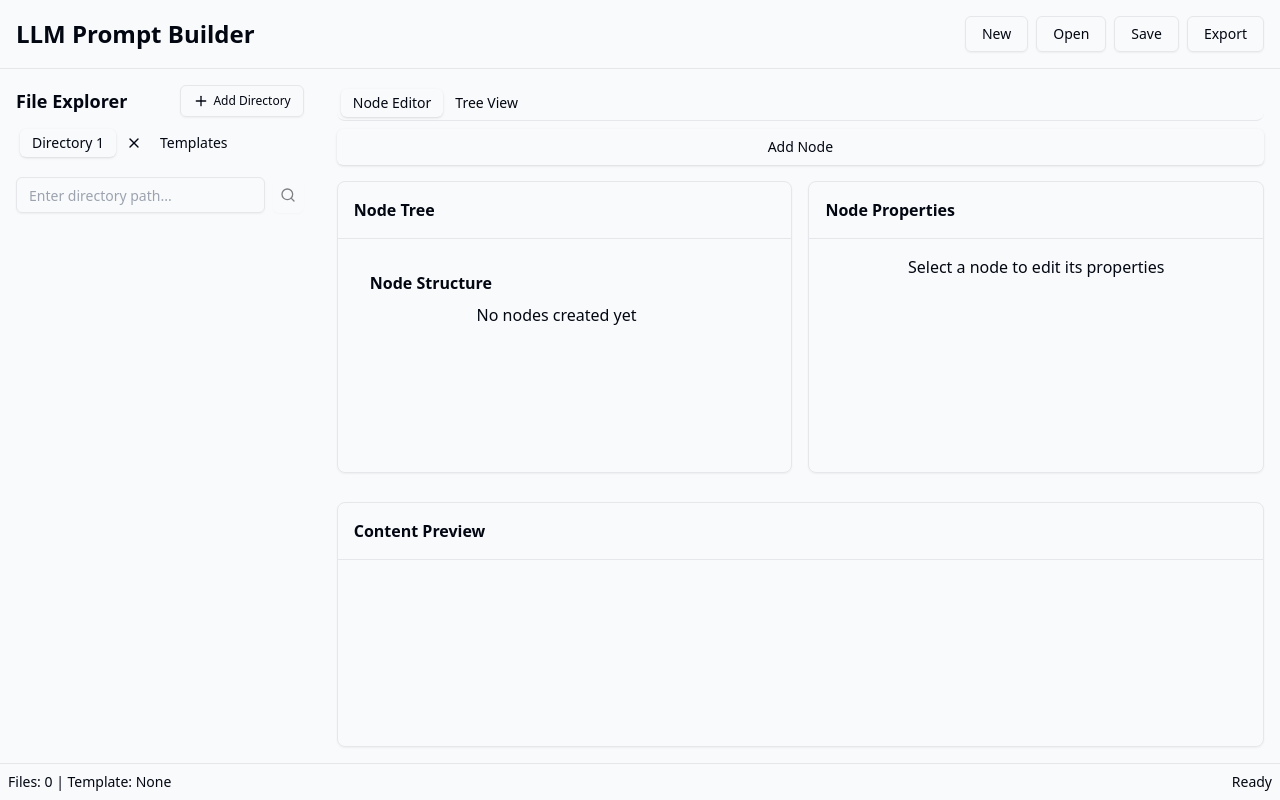
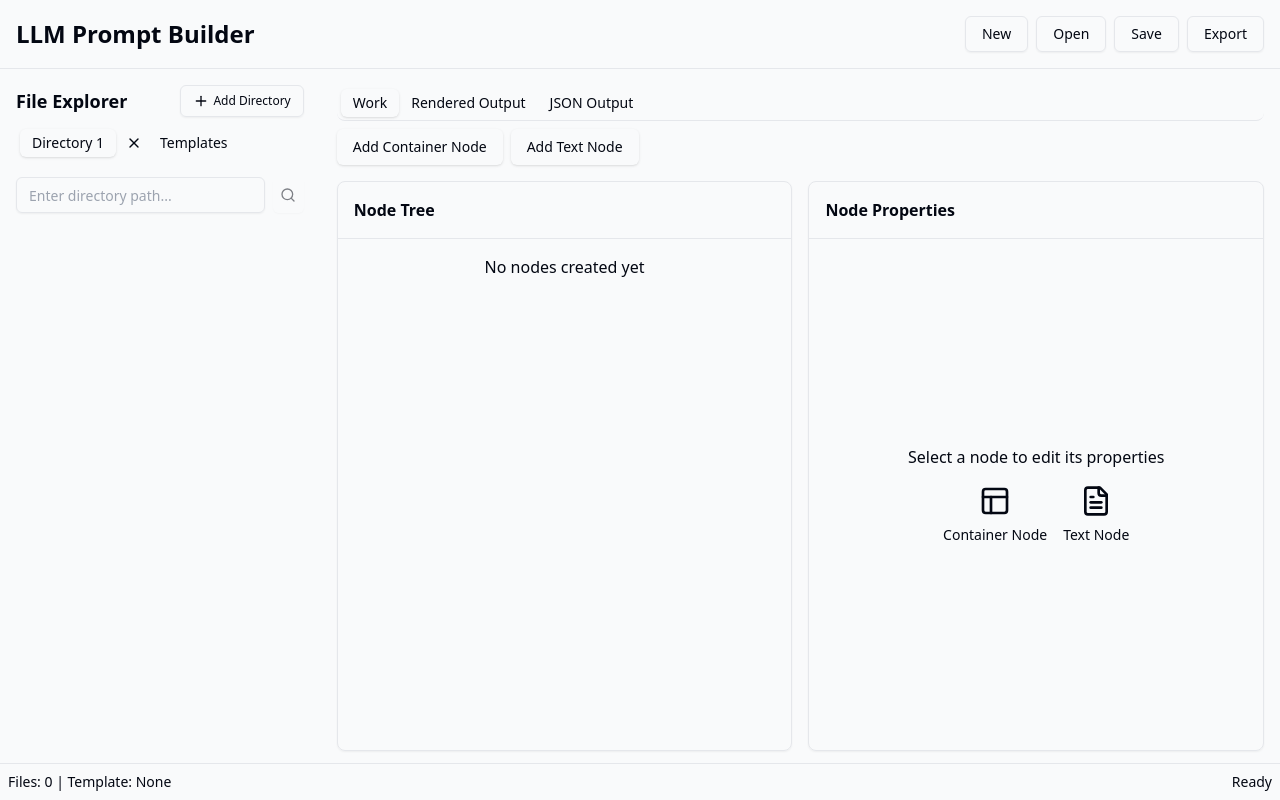
Before and after one commit to hhopkins95/context-composer, a React (Vite) app in the folder frontend/: page / in a window 1280 px wide. Built offline with nearby package versions, Linux system fonts and the light colour scheme; what hono would draw is missing.

Commit message:
update node tree

```diff
--- a/frontend/src/components/builder/context-builder.tsx
+++ b/frontend/src/components/builder/context-builder.tsx
@@ -6,54 +6,51 @@ import { HTML5Backend } from "react-dnd-html5-backend";
 import TreeView from "./tree-view";
 import NodeEditor from "./node-editor";
 import ContentPreview from "./content-preview";
+import { ScrollArea } from "@/components/ui/scroll-area";
 import {
-  ResizableHandle,
-  ResizablePanel,
-  ResizablePanelGroup,
-} from "@/components/ui/resizable";
-import { usePromptBuilderContext } from "@/contexts/builder-context/node-context";
+  PromptBuilderProvider,
+  usePromptBuilderContext,
+} from "@/contexts/builder-context/node-context";
 
-export default function ContextBuilder() {
-  const { addContainer } = usePromptBuilderContext();
-  const [activeTab, setActiveTab] = useState("editor");
+function ContextBuilderContent() {
+  const { addContainer, addTextNode, jsonString } = usePromptBuilderContext();
+  const [activeTab, setActiveTab] = useState("work");
 
   return (
     <div className="h-full">
-      <ResizablePanelGroup direction="vertical" className="h-full">
-        <ResizablePanel defaultSize={60} minSize={30}>
       <div className="h-full p-4 bg-background">
-            <Tabs
-              value={activeTab}
-              onValueChange={setActiveTab}
-              className="h-full"
-            >
+        <Tabs value={activeTab} onValueChange={setActiveTab} className="h-full">
           <TabsList className="w-full justify-start border-b">
-                <TabsTrigger value="editor">Node Editor</TabsTrigger>
-                <TabsTrigger value="tree">Tree View</TabsTrigger>
+            <TabsTrigger value="work">Work</TabsTrigger>
+            <TabsTrigger value="rendered">Rendered Output</TabsTrigger>
+            <TabsTrigger value="json">JSON Output</TabsTrigger>
           </TabsList>
-              <TabsContent value="editor" className="h-[calc(100%-40px)]">
+
+          <TabsContent value="work" className="h-[calc(100%-40px)]">
             <DndProvider backend={HTML5Backend}>
               <div className="flex flex-col h-full">
-                    <Button
-                      onClick={() => addContainer({ position: "inside" })}
-                      className="mb-4"
-                    >
-                      Add Node
+                <div className="flex gap-2 mb-4">
+                  <Button onClick={() => addContainer({ position: "inside" })}>
+                    Add Container Node
                   </Button>
+                  <Button onClick={() => addTextNode({ position: "inside" })}>
+                    Add Text Node
+                  </Button>
+                </div>
                 <div className="flex gap-4 h-full">
-                      <div className="w-1/2 border rounded-lg shadow-sm bg-card">
+                  <div className="w-1/2 border rounded-lg shadow-sm bg-card flex flex-col">
                     <div className="p-4 border-b bg-muted/50">
                       <h2 className="font-semibold">Node Tree</h2>
                     </div>
-                        <div className="p-4">
+                    <div className="p-4 flex-1 overflow-auto">
                       <TreeView />
                     </div>
                   </div>
-                      <div className="w-1/2 border rounded-lg shadow-sm bg-card">
+                  <div className="w-1/2 border rounded-lg shadow-sm bg-card flex flex-col">
                     <div className="p-4 border-b bg-muted/50">
                       <h2 className="font-semibold">Node Properties</h2>
                     </div>
-                        <div className="p-4">
+                    <div className="p-4 flex-1 overflow-auto">
                       <NodeEditor />
                     </div>
                   </div>
@@ -61,37 +58,40 @@ export default function ContextBuilder() {
               </div>
             </DndProvider>
           </TabsContent>
-              <TabsContent value="tree" className="h-[calc(100%-40px)]">
-                <DndProvider backend={HTML5Backend}>
-                  <div className="border rounded-lg shadow-sm bg-card">
+
+          <TabsContent value="rendered" className="h-[calc(100%-40px)]">
+            <div className="h-full border rounded-lg shadow-sm bg-card flex flex-col">
               <div className="p-4 border-b bg-muted/50">
-                      <h2 className="font-semibold">Node Tree</h2>
+                <h2 className="font-semibold">Rendered Output</h2>
               </div>
-                    <div className="p-4">
-                      <TreeView />
+              <div className="p-4 flex-1 overflow-auto">
+                <ContentPreview />
               </div>
             </div>
-                </DndProvider>
+          </TabsContent>
+
+          <TabsContent value="json" className="h-[calc(100%-40px)]">
+            <div className="h-full border rounded-lg shadow-sm bg-card flex flex-col">
+              <div className="p-4 border-b bg-muted/50">
+                <h2 className="font-semibold">JSON Output</h2>
+              </div>
+              <div className="p-4 flex-1 overflow-auto">
+                <ScrollArea className="h-full">
+                  <pre className="whitespace-pre-wrap">{jsonString}</pre>
+                </ScrollArea>
+              </div>
+            </div>
           </TabsContent>
         </Tabs>
       </div>
-        </ResizablePanel>
-
-        <ResizableHandle />
-
-        <ResizablePanel defaultSize={40} minSize={20}>
-          <div className="h-full p-4 bg-background">
-            <div className="h-full border rounded-lg shadow-sm bg-card">
-              <div className="p-4 border-b bg-muted/50">
-                <h2 className="font-semibold">Content Preview</h2>
-              </div>
-              <div className="p-4">
-                <ContentPreview />
-              </div>
-            </div>
-          </div>
-        </ResizablePanel>
-      </ResizablePanelGroup>
     </div>
   );
 }
+
+export default function ContextBuilder() {
+  return (
+    <PromptBuilderProvider>
+      <ContextBuilderContent />
+    </PromptBuilderProvider>
+  );
+}
--- a/frontend/src/components/builder/node-editor.tsx
+++ b/frontend/src/components/builder/node-editor.tsx
@@ -14,8 +14,9 @@ import {
 } from "@/components/ui/select";
 import { Label } from "@/components/ui/label";
 import { Button } from "@/components/ui/button";
-import { Trash2 } from "lucide-react";
+import { FileText, Layout, Trash2 } from "lucide-react";
 import { usePromptBuilderContext } from "@/contexts/builder-context/node-context";
+import { ScrollArea } from "@/components/ui/scroll-area";
 
 export default function NodeEditor() {
   const {
@@ -31,8 +32,18 @@ export default function NodeEditor() {
 
   if (!node) {
     return (
-      <div className="flex items-center justify-center h-full text-muted-foreground">
+      <div className="flex flex-col items-center justify-center h-full gap-4 text-muted-foreground">
         <p>Select a node to edit its properties</p>
+        <div className="flex gap-4 text-muted">
+          <div className="flex flex-col items-center gap-2">
+            <Layout className="w-8 h-8" />
+            <span className="text-sm">Container Node</span>
+          </div>
+          <div className="flex flex-col items-center gap-2">
+            <FileText className="w-8 h-8" />
+            <span className="text-sm">Text Node</span>
+          </div>
+        </div>
       </div>
     );
   }
@@ -53,7 +64,17 @@ export default function NodeEditor() {
   };
 
   return (
-    <div className="space-y-4">
+    <ScrollArea className="h-full pr-4">
+      <div className="space-y-6">
+        <div className="flex items-center gap-2 pb-2 border-b">
+          {isContainer
+            ? <Layout className="w-5 h-5 text-muted-foreground" />
+            : <FileText className="w-5 h-5 text-muted-foreground" />}
+          <span className="font-medium">
+            {isContainer ? "Container Node" : "Text Node"}
+          </span>
+        </div>
+
         {isContainer
           ? (
             <>
@@ -70,10 +91,15 @@ export default function NodeEditor() {
                   <SelectContent>
                     <SelectItem value="xml">XML</SelectItem>
                     <SelectItem value="md">Markdown</SelectItem>
-                  <SelectItem value="numbered-md">Numbered Markdown</SelectItem>
+                    <SelectItem value="numbered-md">
+                      Numbered Markdown
+                    </SelectItem>
                     <SelectItem value="raw">Raw</SelectItem>
                   </SelectContent>
                 </Select>
+                <p className="text-sm text-muted-foreground">
+                  Choose how the content will be formatted
+                </p>
               </div>
               <div className="space-y-2">
                 <Label htmlFor="name">Name</Label>
@@ -84,6 +110,11 @@ export default function NodeEditor() {
                     handleContainerNodeChange("name", e.target.value)}
                   placeholder="Enter name (tag name for XML, header for markdown)"
                 />
+                <p className="text-sm text-muted-foreground">
+                  {(node as ContainerNode).format === "xml"
+                    ? "The XML tag name for this container"
+                    : "The header text for this section"}
+                </p>
               </div>
               {(node as ContainerNode).description !== undefined && (
                 <div className="space-y-2">
@@ -95,6 +126,9 @@ export default function NodeEditor() {
                       handleContainerNodeChange("description", e.target.value)}
                     placeholder="Enter description (optional)"
                   />
+                  <p className="text-sm text-muted-foreground">
+                    Optional description to provide more context
+                  </p>
                 </div>
               )}
             </>
@@ -107,13 +141,16 @@ export default function NodeEditor() {
                 value={(node as ContentNode).content}
                 onChange={(e) =>
                   handleContentNodeChange("content", e.target.value)}
-              placeholder="Enter content"
-              className="min-h-[100px]"
+                placeholder="Enter your text content here..."
+                className="min-h-[200px] resize-y"
               />
+              <p className="text-sm text-muted-foreground">
+                The text content that will be included in the final output
+              </p>
             </div>
           )}
 
-      <div className="pt-4 flex justify-end space-x-2">
+        <div className="pt-4 flex justify-end">
           <Button
             variant="destructive"
             size="sm"
@@ -124,5 +161,6 @@ export default function NodeEditor() {
           </Button>
         </div>
       </div>
+    </ScrollArea>
   );
 }
--- a/frontend/src/components/builder/tree-view.tsx
+++ b/frontend/src/components/builder/tree-view.tsx
@@ -8,19 +8,11 @@ import { ChevronDown, ChevronRight, Plus, Trash2 } from "lucide-react";
 import { ScrollArea } from "@/components/ui/scroll-area";
 import { useDrag, useDrop } from "react-dnd";
 import { usePromptBuilderContext } from "@/contexts/builder-context/node-context";
+import { useRef } from "react";
 
-type TreeViewProps = {
-  nodes: Node[];
-  onNodeSelect: (node: Node) => void;
-  onAddChild: (parentId: string, nodeType: Node["type"]) => void;
-  collapsedNodes: Set<string>;
-  onToggleCollapse: (nodeId: string) => void;
-  onDeleteNode: (nodeId: string) => void;
-  onMoveNode: (
-    draggedId: string,
-    targetId: string,
-    position: "before" | "after" | "inside",
-  ) => void;
+type DragItem = {
+  id: string;
+  type: string;
 };
 
 const colors = [
@@ -33,11 +25,6 @@ const colors = [
   "text-indigo-500",
   "text-orange-500",
 ];
-
-type DragItem = {
-  id: string;
-  type: string;
-};
 
 const getNodeIcon = (node: Node) => {
   if (node.type === "container") {
@@ -84,6 +71,7 @@ const NodeTree = ({
   const colorClass = colors[level % colors.length];
   const isCollapsed = !expandedNodeIds.has(node.id);
   const isContainer = node.type === "container";
+  const nodeRef = useRef<HTMLDivElement>(null);
 
   const [{ isDragging }, drag] = useDrag(() => ({
     type: "NODE",
@@ -104,7 +92,7 @@ const NodeTree = ({
       if (draggedId === targetId) return;
 
       const clientOffset = monitor.getClientOffset();
-      const hoverBoundingRect = ref.current?.getBoundingClientRect();
+      const hoverBoundingRect = nodeRef.current?.getBoundingClientRect();
 
       if (!clientOffset || !hoverBoundingRect) return;
 
@@ -126,20 +114,18 @@ const NodeTree = ({
     }),
   }));
 
-  const ref = (element: HTMLDivElement | null) => {
-    drag(element);
-    drop(element);
-  };
+  // Combine drag and drop refs
+  drag(drop(nodeRef));
 
   return (
     <div
-      ref={ref}
+      ref={nodeRef}
       className={`pl-4 ${isDragging ? "opacity-50" : ""} ${
-        isOverCurrent ? "bg-gray-100" : ""
+        isOverCurrent ? "bg-muted/50" : ""
       }`}
     >
       <div
-        className={`flex items-center space-x-2 cursor-pointer hover:bg-gray-100 p-1 rounded ${colorClass}`}
+        className={`flex items-center gap-2 cursor-pointer hover:bg-muted/50 p-2 rounded group ${colorClass}`}
       >
         {isContainer && (
           <Button
@@ -153,41 +139,60 @@ const NodeTree = ({
               : <ChevronDown className="w-4 h-4" />}
           </Button>
         )}
-        <span onClick={() => selectNode(node.id)}>
+        <span
+          onClick={() => selectNode(node.id)}
+          className="flex-grow hover:text-foreground/80"
+        >
           {getNodeIcon(node)} {getNodePreview(node)}
         </span>
+        <div className="flex gap-1 opacity-0 group-hover:opacity-100 transition-opacity">
           {isContainer && (
+            <>
               <Button
                 size="sm"
                 variant="ghost"
+                className="h-7 w-7"
+                onClick={(e) => {
+                  e.stopPropagation();
+                  addContainer({ id: node.id, position: "inside" });
+                }}
+                title="Add Container Node"
+              >
+                <Plus className="w-4 h-4" />
+              </Button>
+              <Button
+                size="sm"
+                variant="ghost"
+                className="h-7 w-7"
                 onClick={(e) => {
                   e.stopPropagation();
                   addTextNode({ id: node.id, position: "inside" });
                 }}
+                title="Add Text Node"
               >
-            <Plus className="w-4 h-4" />
+                <Plus className="w-4 h-4 text-blue-500" />
               </Button>
+            </>
           )}
           <Button
             size="sm"
             variant="ghost"
+            className="h-7 w-7"
             onClick={(e) => {
               e.stopPropagation();
               deleteNode(node.id);
             }}
+            title="Delete Node"
           >
-          <Trash2 className="w-4 h-4" />
+            <Trash2 className="w-4 h-4 text-red-500" />
           </Button>
+        </div>
       </div>
       {isContainer && !isCollapsed &&
         (node as ContainerNode).children.length > 0 && (
         <div className="pl-4">
           {(node as ContainerNode).children.map((childNode) => (
-            <NodeTree
-              key={childNode.id}
-              node={childNode}
-              level={level + 1}
-            />
+            <NodeTree key={childNode.id} node={childNode} level={level + 1} />
           ))}
         </div>
       )}
@@ -199,9 +204,7 @@ export default function TreeView() {
   const { nodes } = usePromptBuilderContext();
 
   return (
-    <div className="p-4">
-      <h3 className="font-semibold mb-2">Node Structure</h3>
-      <ScrollArea className="h-full pr-4">
+    <ScrollArea className="h-full">
       {nodes.length === 0
         ? (
           <div className="flex items-center justify-center h-full text-muted-foreground">
@@ -211,15 +214,10 @@ export default function TreeView() {
         : (
           <div className="space-y-2">
             {nodes.map((node) => (
-                <NodeTree
-                  key={node.id}
-                  node={node}
-                  level={0}
-                />
+              <NodeTree key={node.id} node={node} level={0} />
             ))}
           </div>
         )}
     </ScrollArea>
-    </div>
   );
 }
--- a/frontend/src/contexts/builder-context/helpers.ts
+++ b/frontend/src/contexts/builder-context/helpers.ts
@@ -83,8 +83,6 @@ export function renderFinalString(
                 sublevel++;
             }
             if (node.type === "text") {
-                // const indent = level.map(() => "   ").join("");
-                // str += `${indent}`;
                 str += node.content;
             }
         });
@@ -125,18 +123,20 @@ export function renderJsonString(nodes: Node[]): string {
  * @returns The new list of nodes.
  */
 export function deleteNode(nodes: Node[], nodeId: string): Node[] {
-    nodes.forEach((node, idx) => {
-        if (node.id == nodeId) {
-            nodes.splice(idx, 1);
-            return;
+    return nodes.reduce<Node[]>((acc, node) => {
+        if (node.id === nodeId) {
+            return acc;
         }
 
-        if (node.type == "container") {
-            deleteNode(node.children, nodeId);
+        if (node.type === "container") {
+            return [...acc, {
+                ...node,
+                children: deleteNode(node.children, nodeId),
+            }];
         }
-    });
 
-    return nodes;
+        return [...acc, node];
+    }, []);
 }
 
 /**
@@ -200,50 +200,40 @@ export function insertNode(
     const { id: target_id, position } = target;
     if (!target_id) { // entered at the root
         if (position === "before") {
-            nodes.unshift(newNode);
+            return [newNode, ...nodes];
         } else {
-            nodes.push(newNode);
+            return [...nodes, newNode];
         }
-        return nodes;
     }
 
-    const target_node = getNode(nodes, target_id);
-    if (!target_node) throw new Error("Target node not found");
-    const { node, parents } = target_node;
-
-    // Handle insertion inside
-    if (position == "inside") {
+    return nodes.map((node) => {
+        if (node.id === target_id) {
+            if (position === "inside") {
                 if (node.type !== "container") {
                     throw new Error("Cannot insert inside non-container node");
                 }
-        node.children.push(newNode);
-        return nodes;
+                return {
+                    ...node,
+                    children: [...node.children, newNode],
+                };
+            }
+            if (position === "before") {
+                return [newNode, node];
+            }
+            return [node, newNode];
         }
 
-    // Handle insertion before/after the root
-    if (parents.length === 0) { // Target node is a root node
-        const idx = nodes.indexOf(node);
-        if (position === "before") {
-            nodes.splice(idx, 0, newNode);
-        } else {
-            nodes.splice(idx + 1, 0, newNode);
-        }
-        return nodes;
+        if (node.type === "container") {
+            return {
+                ...node,
+                children: insertNode(node.children, target, newNode),
+            };
         }
 
-    // Handle insertion before/after a non-root node
-    const parent = parents[parents.length - 1];
-    if (parent.type !== "container") {
-        throw new Error("Something went wrong -- should never happen");
+        return node;
+    }).flat();
 }
-    const idx = parent.children.indexOf(node);
-    if (position === "before") {
-        parent.children.splice(idx, 0, newNode);
-    } else {
-        parent.children.splice(idx + 1, 0, newNode);
-    }
-    return nodes;
-}
+
 /**
  * Moves a node to a new position in the tree.
  *
@@ -272,51 +262,63 @@ export function moveNode(
         }
     }
 
-    nodeCopy.node.id = crypto.randomUUID(); // temp id
-
-    try {
-        insertNode(nodes, target, nodeCopy.node); // insert the copy at the correct place
-        deleteNode(nodes, node_id); // delete the original from the list
-        nodeCopy.node.id = node_id; // change the id back
-        return nodes;
-    } catch (e) {
-        throw e;
-    }
+    const newNodes = deleteNode(nodes, node_id);
+    return insertNode(newNodes, target, nodeCopy.node);
 }
 
 export function updateContainerNode(
     nodes: Node[],
     node_id: string,
     values: Partial<ContainerNode>,
-) {
-    const node = getNode(nodes, node_id);
-    if (!node) throw new Error("Node not found");
-    let { node: foundNode, parents } = node;
-    if (foundNode.type !== "container") {
+): Node[] {
+    return nodes.map((node) => {
+        if (node.id === node_id) {
+            if (node.type !== "container") {
                 throw new Error("Node is not a container");
             }
-    Object.assign(foundNode, {
+            return {
+                ...node,
                 ...values,
-        id: node_id,
-        children: foundNode.children,
+                type: "container", // Ensure type stays as container
+                children: node.children, // Preserve children
+            };
+        }
+
+        if (node.type === "container") {
+            return {
+                ...node,
+                children: updateContainerNode(node.children, node_id, values),
+            };
+        }
+
+        return node;
     });
-    return nodes;
 }
 
 export function updateContentNode(
     nodes: Node[],
     node_id: string,
     values: Partial<ContentNode>,
-) {
-    const node = getNode(nodes, node_id);
-    if (!node) throw new Error("Node not found");
-    let { node: foundNode, parents } = node;
-    if (foundNode.type !== "text") {
+): Node[] {
+    return nodes.map((node) => {
+        if (node.id === node_id) {
+            if (node.type !== "text") {
                 throw new Error("Node is not a text node");
             }
-    Object.assign(foundNode, {
+            return {
+                ...node,
                 ...values,
-        id: node_id,
+                type: "text", // Ensure type stays as text
+            };
+        }
+
+        if (node.type === "container") {
+            return {
+                ...node,
+                children: updateContentNode(node.children, node_id, values),
+            };
+        }
+
+        return node;
     });
-    return nodes;
 }
--- a/frontend/src/contexts/builder-context/node-context.tsx
+++ b/frontend/src/contexts/builder-context/node-context.tsx
@@ -160,11 +160,12 @@ function usePromptBuilderContextLogic() {
     importFromJson,
   };
 }
+
 // PROVIDER / EXPORTS
 
 type PromptBuilderContext = ReturnType<typeof usePromptBuilderContextLogic>;
 
-const PromptBuilderContext = createContext<PromptBuilderContext | null>(null!);
+const PromptBuilderContext = createContext<PromptBuilderContext | null>(null);
 
 export const PromptBuilderProvider = (
   { children }: { children: React.ReactNode },
```
Lines whose indentation alone changed are shown as unchanged.
